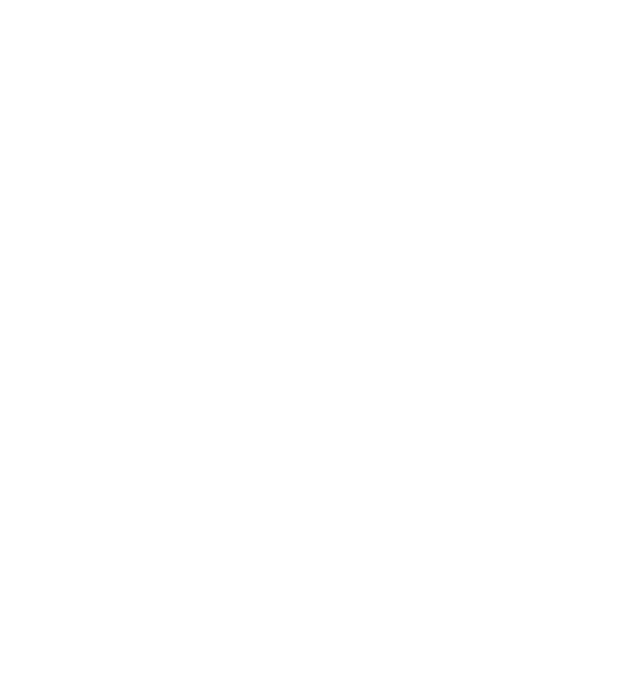
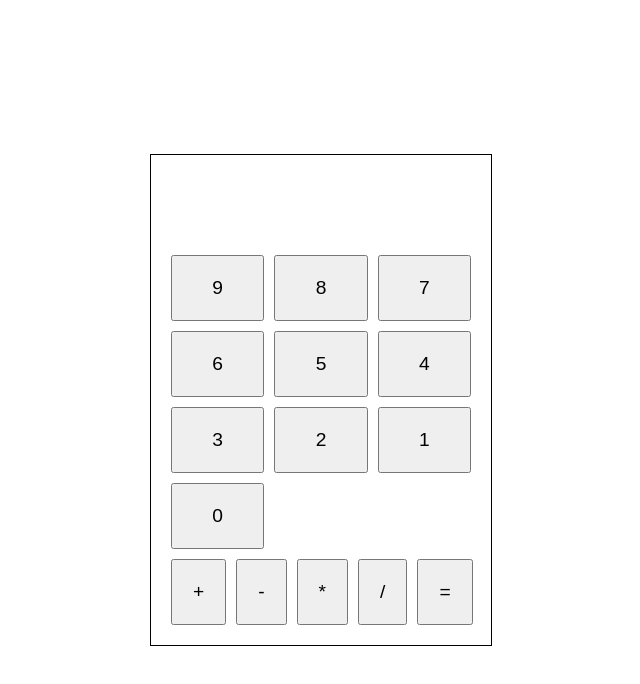
Before and after one commit to dimasjp/odin-calculator-2, a plain HTML site: page index.html in a window 1280 px wide. Shown: the whole page, without its empty margins (319-959 px from the left). Drawn offline with Linux system fonts and the light colour scheme.

Commit message:
Create simple css for the calculator

```diff
--- a/index.html
+++ b/index.html
@@ -8,6 +8,27 @@
     <script src="script.js" defer></script>
 </head>
 <body>
-
+    <div class="calculator">
+        <div class="display"></div>
+        <div class="container-button-number">
+            <button class="button-number">9</button>
+            <button class="button-number">8</button>
+            <button class="button-number">7</button>
+            <button class="button-number">6</button>
+            <button class="button-number">5</button>
+            <button class="button-number">4</button>
+            <button class="button-number">3</button>
+            <button class="button-number">2</button>
+            <button class="button-number">1</button>
+            <button class="button-number">0</button>
+        </div>
+        <div class="container-button-operator">
+            <button class="button-operator">+</button>
+            <button class="button-operator">-</button>
+            <button class="button-operator">*</button>
+            <button class="button-operator">/</button>
+            <button class="button-operator">=</button>
+        </div>
+    </div>
 </body>
 </html>
--- a/style.css
+++ b/style.css
@@ -0,0 +1,38 @@
+body {
+    display: flex;
+    justify-content: center;
+    align-items: center;
+    height: 100vh;
+    margin: 0;
+}
+
+.calculator {
+    width: 300px;
+    border: 1px solid black;
+    padding: 20px;
+}
+
+.display {
+    width: 100%;
+    height: 60px;
+    padding: 10px;
+}
+
+.container-button-number {
+    display: grid;
+    grid-template-columns: repeat(3, 1fr);
+    gap: 10px;
+    margin-bottom: 10px;
+}
+
+.container-button-operator {
+    display: grid;
+    grid-template-columns: repeat(5, 1fr);
+    gap: 10px;
+}
+
+.button-number,
+.button-operator {
+    padding: 20px;
+    font-size: 1.2em;
+}
```
